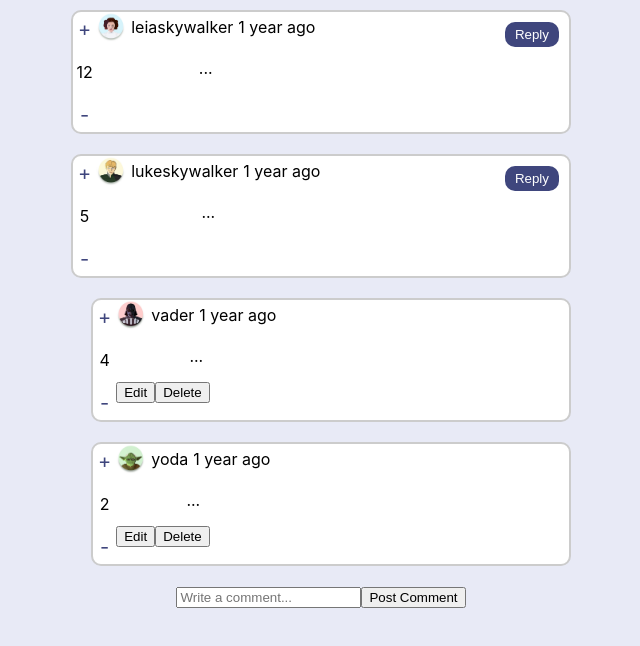
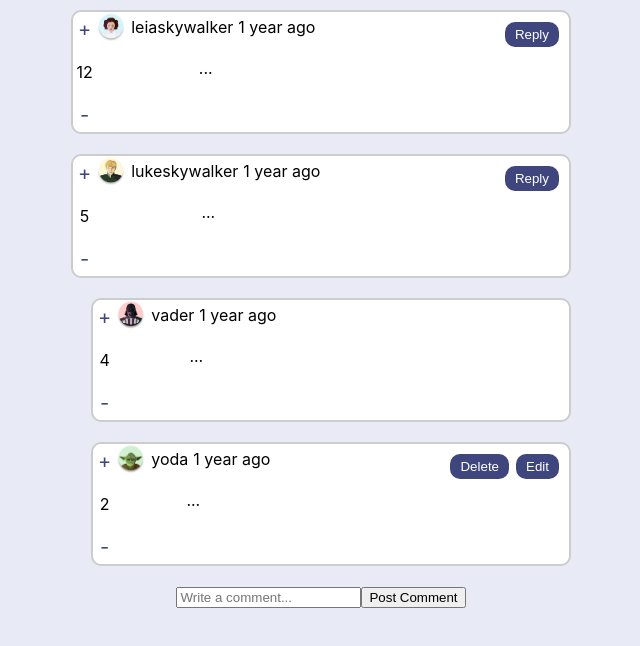
Before and after one commit to miganson/comments-section, a React (Create React App) app: page / in a window 1280 px wide. Shown: the top 646 px of the page, without its empty margins (319-959 px from the left). Built offline with nearby package versions, Linux system fonts and the light colour scheme.

Commit message:
Added same logic of edit and delete buttons to reply

```diff
--- a/src/components/Reply/Reply.css
+++ b/src/components/Reply/Reply.css
@@ -8,10 +8,23 @@
   border-radius: 10px;
 }
 
-.reply .actions button.reply {
+.reply .actions button.reply,
+.reply .actions button.delete {
   position: absolute;
   top: 10px;
+  border-radius: 10px;
+  border: none;
+  background-color: #3f467d;
+  color: white;
+  padding: 5px 10px;
+}
+
+.reply .actions button.reply {
   right: 10px;
+}
+
+.reply .actions button.delete {
+  right: 60px;
 }
 
 .reply .vote-buttons div {
--- a/src/components/Reply/Reply.js
+++ b/src/components/Reply/Reply.js
@@ -4,6 +4,7 @@ import "./Reply.css";
 function Reply({ reply, onUpvote, onDownvote, onDelete }) {
   const [content, setContent] = useState(reply.content);
   const [isEditing, setIsEditing] = useState(false);
+  const currentUser = "yoda"; // replace this with actual current user
 
   const handleEdit = () => setIsEditing(true);
   const handleSave = () => setIsEditing(false);
@@ -15,6 +16,8 @@ function Reply({ reply, onUpvote, onDownvote, onDelete }) {
   const userImage = reply.user.image
     ? reply.user.image.png
     : "avatars/anon.png";
+
+  const isCurrentUser = currentUser === username;
 
   function timeAgo(timestamp) {
     const date = new Date(timestamp); // Convert to Date object
@@ -65,10 +68,19 @@ function Reply({ reply, onUpvote, onDownvote, onDelete }) {
           <p>{content}</p>
         )}
         <div className="actions">
-          <button onClick={isEditing ? handleSave : handleEdit}>
-            {isEditing ? "Save" : "Edit"}
-          </button>
-          <button onClick={handleDelete}>Delete</button>
+          {isCurrentUser ? (
+            <>
+              <button className="delete" onClick={handleDelete}>
+                Delete
+              </button>
+              <button
+                className="reply"
+                onClick={isEditing ? handleSave : handleEdit}
+              >
+                {isEditing ? "Save" : "Edit"}
+              </button>
+            </>
+          ) : null}
         </div>
       </div>
     </div>
```
